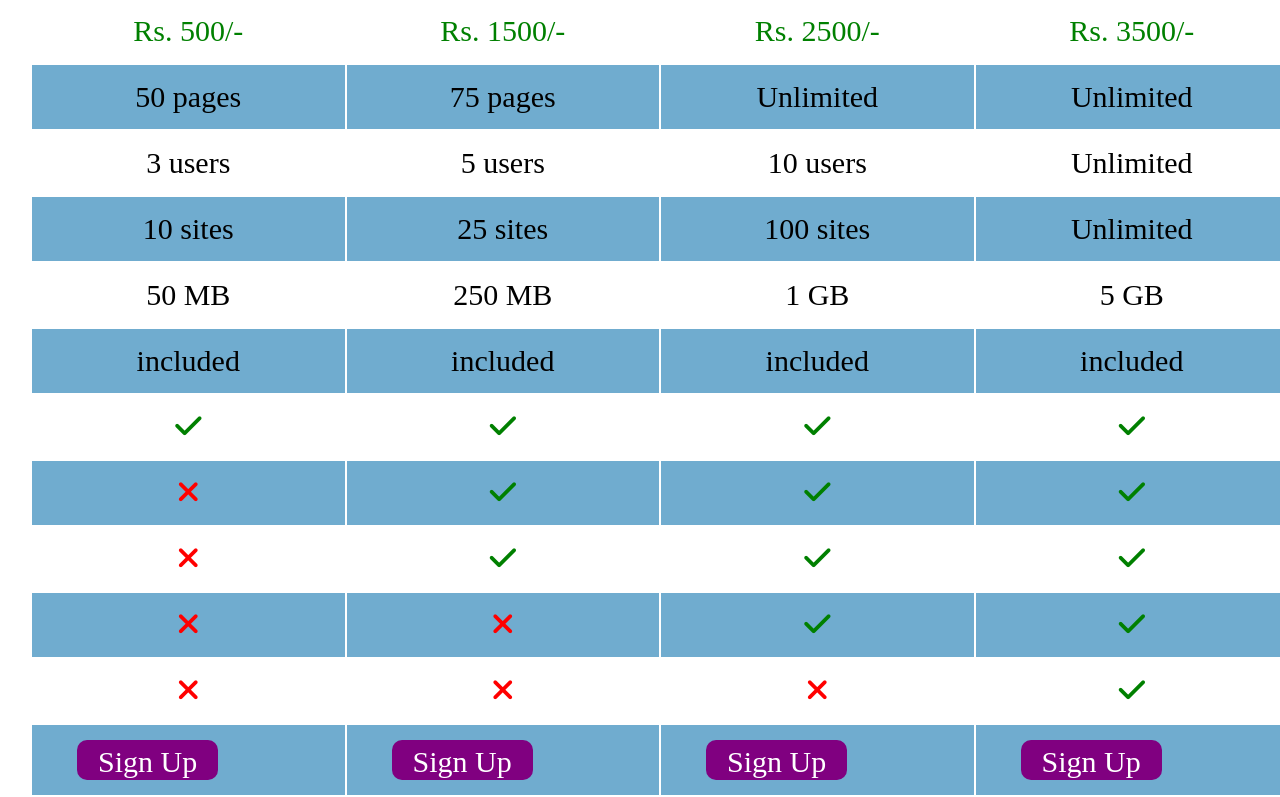
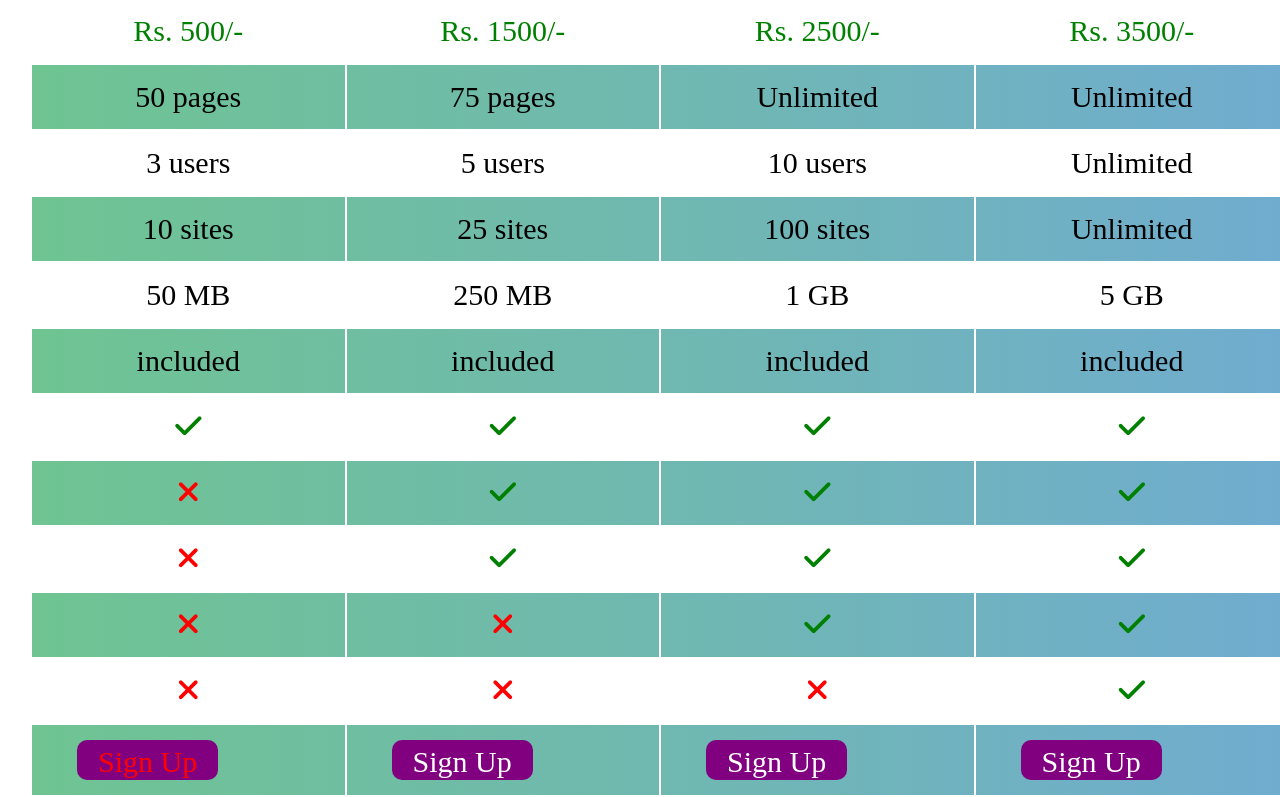
Before and after one commit to kashishsharma1/FullStack_Practical_14, a plain HTML site: page index.html in a window 1280 px wide. In both pictures the pointer is over the element 147 px from the left and 911 px from the top of the page. Shown: the part 151-948 px from the top of the page. Drawn offline with Linux system fonts and the light colour scheme.

Commit message:
css update

```diff
--- a/css/style.css
+++ b/css/style.css
@@ -22,7 +22,7 @@ table{
     width: 100%;
 }
  tr:nth-child(odd){
-    background-image: linear-gradient(rgb(112, 172, 207) 50%,rgb(112,172,207) 50%);
+    background-image: linear-gradient(to right,rgb(111, 196, 146),rgb(112,172,207));
 }
 
 
@@ -70,3 +70,6 @@ tr{
     padding: 5px 5px;
 
 }
+.button:hover{
+    color: red;
+}
```
